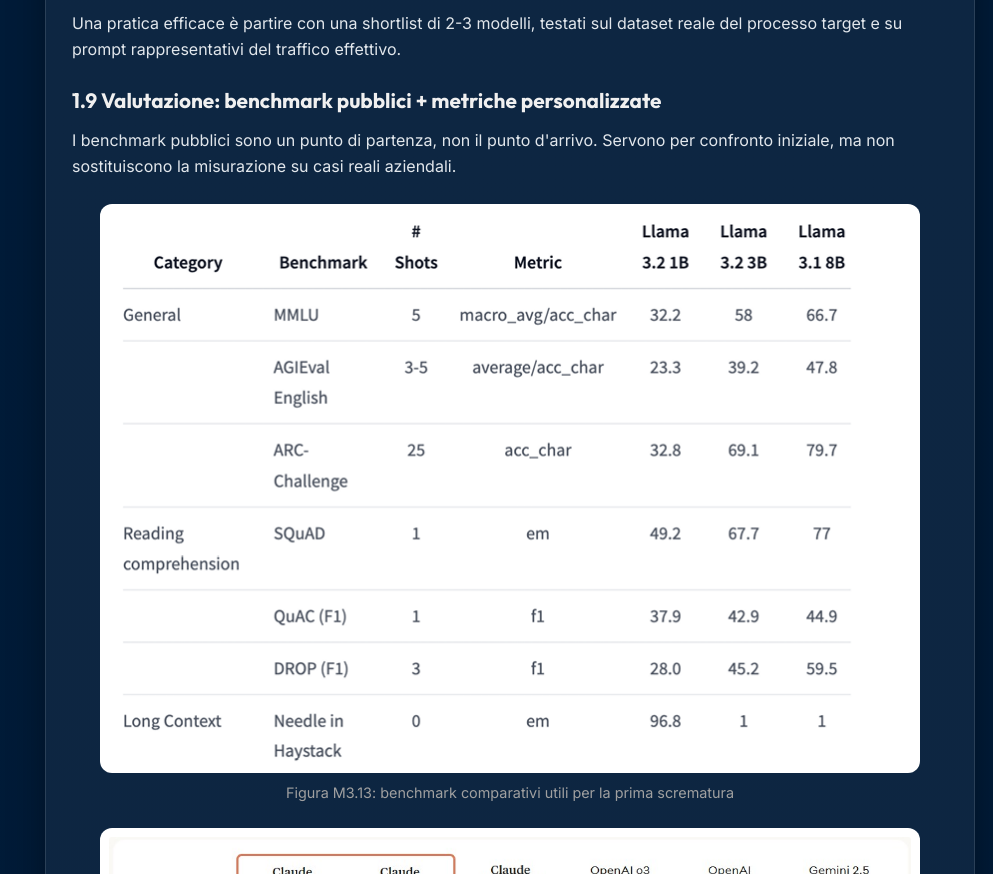
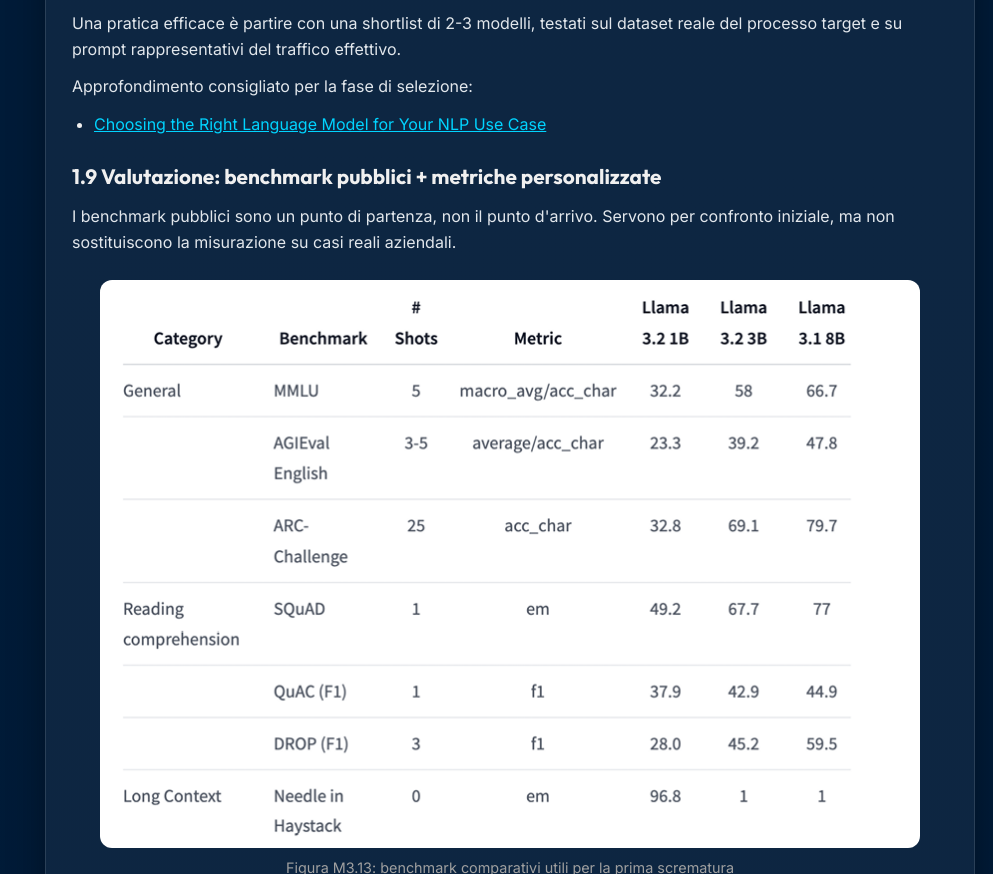
Before and after one commit to thimotyb/ai-pm-course, a website: page module-03.html in a window 1280 px wide. Shown: the part 9227-10101 px from the top of the page, without its empty margins (287-1280 px from the left). Drawn offline with Linux system fonts and the light colour scheme.

Commit message:
Add model selection reading to module 3

```diff
--- a/module-03.html
+++ b/module-03.html
@@ -675,6 +675,8 @@
           <p>Un framework utile per il team:</p>
           <ol><li><strong>Vincoli non negoziabili:</strong> compliance, localizzazione dati, policy interne.</li><li><strong>Obiettivi utente:</strong> qualità percepita, affidabilità, tempo di risposta.</li><li><strong>Obiettivi economici:</strong> costo per richiesta, costo mensile, costo di gestione.</li><li><strong>Scalabilità tecnica:</strong> throughput, disponibilità, piano di fallback.</li><li><strong>Evoluzione prevista:</strong> possibilità di passare a setup multi-modello nel tempo.</li></ol>
           <p>Una pratica efficace è partire con una shortlist di 2-3 modelli, testati sul dataset reale del processo target e su prompt rappresentativi del traffico effettivo.</p>
+          <p>Approfondimento consigliato per la fase di selezione:</p>
+          <ul><li><a href="https://medium.com/data-science/choosing-the-right-language-model-for-your-nlp-use-case-1288ef3c4929" target="_blank" rel="noopener noreferrer">Choosing the Right Language Model for Your NLP Use Case</a></li></ul>
           <h3 class="module-subtitle">1.9 Valutazione: benchmark pubblici + metriche personalizzate</h3>
           <p>I benchmark pubblici sono un punto di partenza, non il punto d&#x27;arrivo. Servono per confronto iniziale, ma non sostituiscono la misurazione su casi reali aziendali.</p>
           <figure class="module-image"><img src="assets/chapt05_images/ch05_img10.png" alt="Esempio di confronto modelli su benchmark pubblici" onclick="this.classList.toggle('zoomed')"><figcaption class="figure-caption">Figura M3.13: benchmark comparativi utili per la prima scrematura</figcaption></figure>
```
